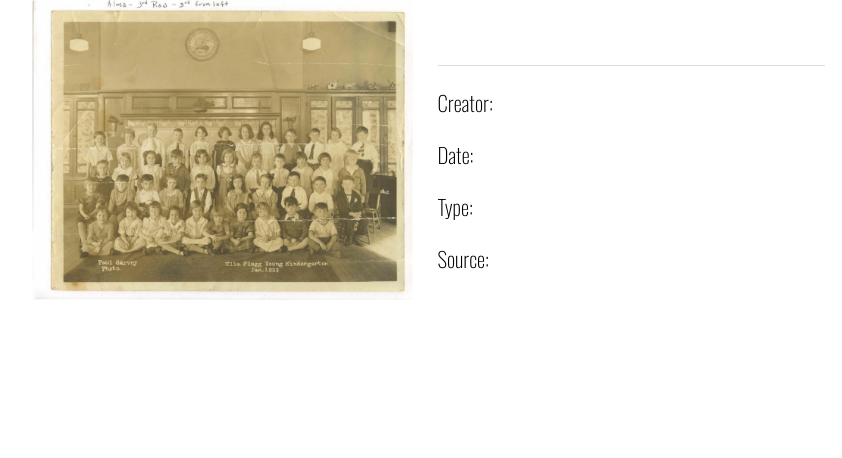
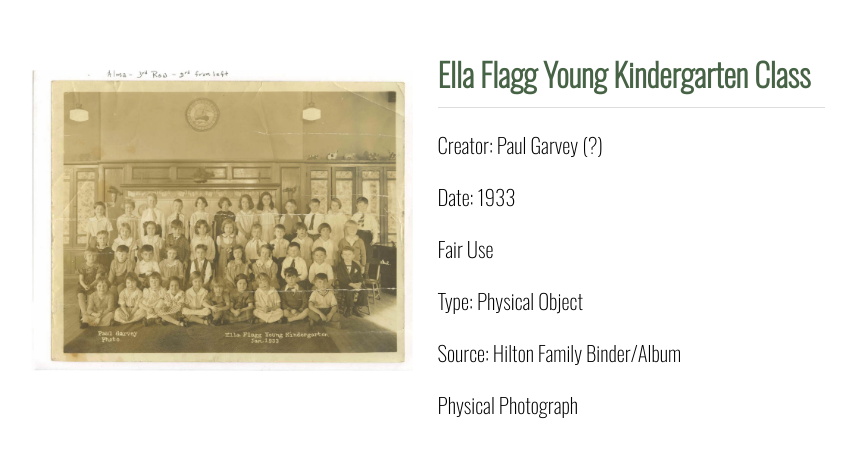
Before and after one commit to martinez2125/TennesseeChicago_Images, a Jekyll site: the page built from _mindoc_media/pg922-img.md, in a window 1280 px wide. Shown: the top 458 px of the page, without its empty margins (215-1057 px from the left). Built offline with Jekyll 4.4.1, drawn with Linux system fonts in a browser that asks for light colours.

Commit message:
Update pg922-img.md

```diff
--- a/_mindoc_media/pg922-img.md
+++ b/_mindoc_media/pg922-img.md
@@ -3,18 +3,18 @@ page: section-name
 title: Hilton Family Binder (Inside)
 media_type: image
 
-_title:
+_title: Ella Flagg Young Kindergarten Class
 description:
-creator:
-_date:
-rights:
-type:
-source:
+creator: Paul Garvey (?)
+_date: 1933
+rights: Fair Use
+type: Physical Object
+source: Hilton Family Binder/Album
 identifier:
 contributor:
-format:
-credit_(IPTC):
-date_created_(IPTC):
+format: Physical Photograph
+credit_(IPTC): Digitization courtesy of Caden J. Miller & Lesly Martinez
+date_created_(IPTC): 9/15/2025
 
 _path: /assets/img/pg22-img.jpg
 order: 24
```
